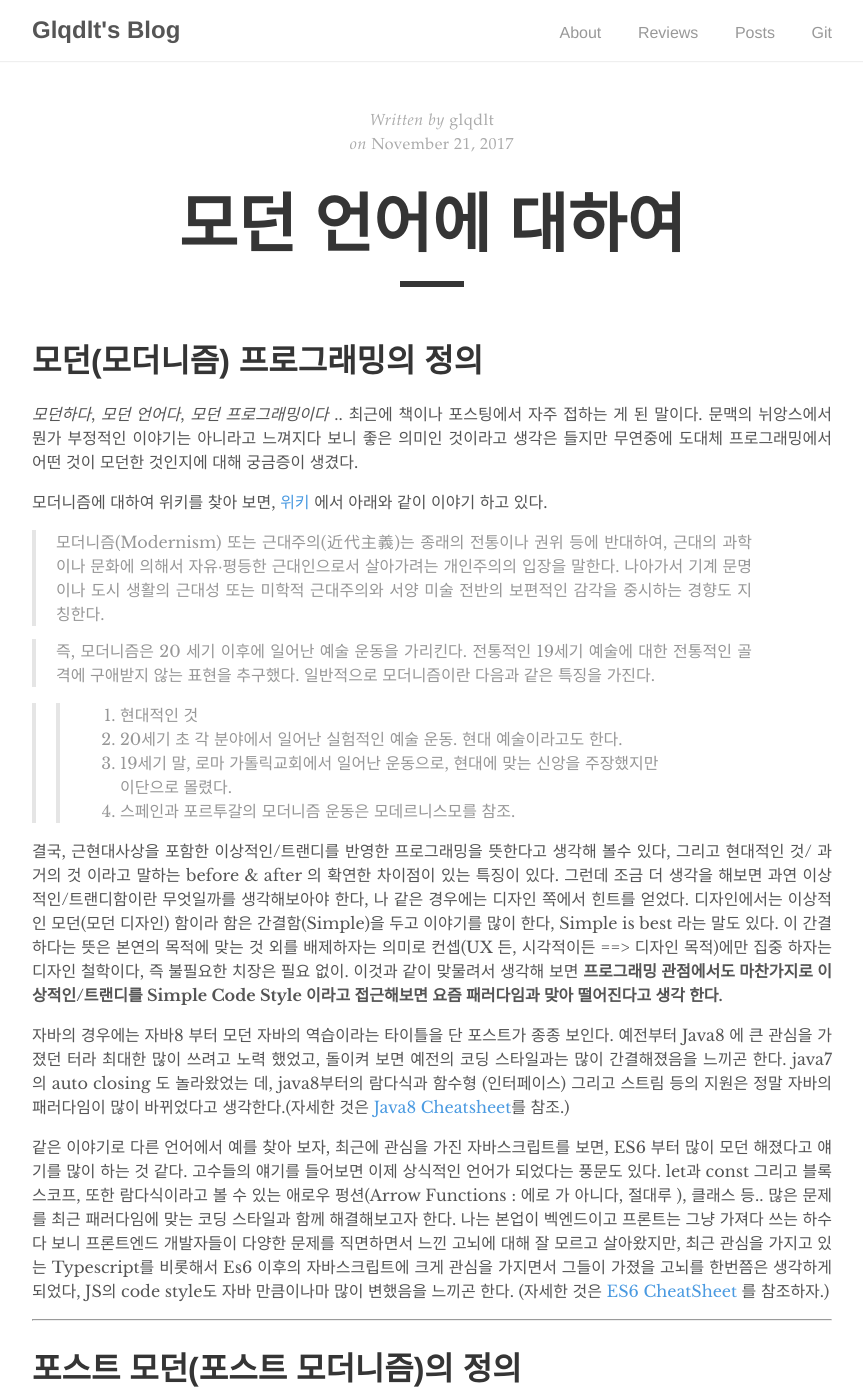
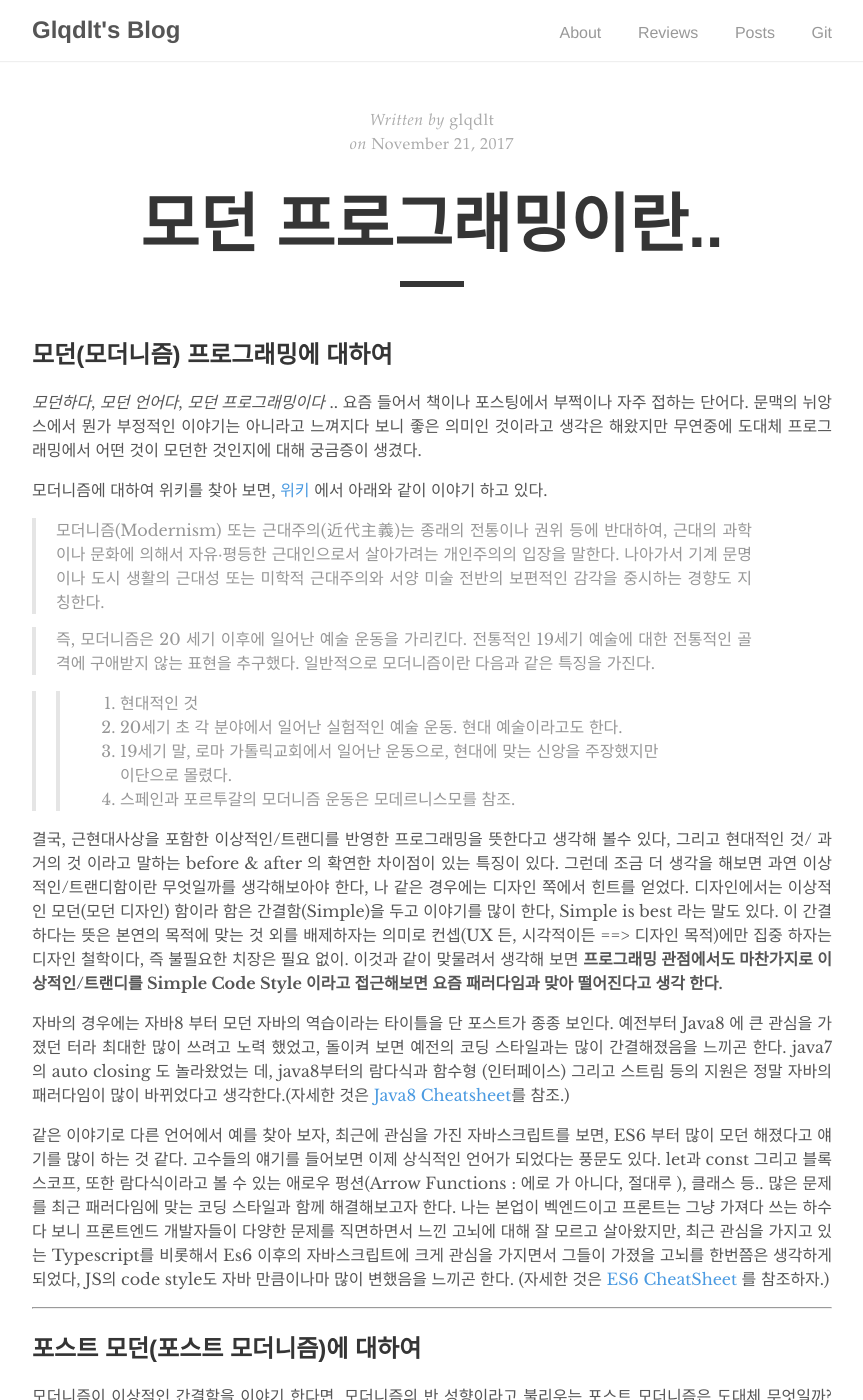
Before and after one commit to glqdlt/glqdlt.github.io, a Jekyll site: the page built from _posts/2017-11-21-모던프로그래밍에대하여.md, in a window 1280 px wide and 1400 px high. Shown: the whole window, without its empty margins (208-1071 px from the left). Built offline with Jekyll 4.4.1, drawn with Linux system fonts in a browser that asks for light colours.

Commit message:
Posts layout 수정, 포스트 파일명 수정

```diff
--- a/_layouts/post.html
+++ b/_layouts/post.html
@@ -12,7 +12,7 @@
     {% endif %}
   </div>
 
-  <h1 class="post-title">{{ page.title }}</h1>
+  <h2 class="post-title">{{ page.title }}</h2>
   <div class="post-line"></div>
 
   {{ content }}
--- a/_posts/2017-11-21-모던언어에대하여.md
+++ b/_posts/2017-11-21-모던프로그래밍에대하여.md
@@ -1,12 +1,12 @@
 ---
 layout: post
-title:  "모던 언어에 대하여"
+title:  "모던 프로그래밍이란.."
 author: "glqdlt"
 ---
 
-# 모던(모더니즘) 프로그래밍의 정의
+## 모던(모더니즘) 프로그래밍에 대하여
 
-*모던하다*, *모던 언어다*, *모던 프로그래밍이다* .. 최근에 책이나 포스팅에서 자주 접하는 게 된 말이다. 문맥의 뉘앙스에서 뭔가 부정적인 이야기는 아니라고 느껴지다 보니 좋은 의미인 것이라고 생각은 들지만 무연중에 도대체 프로그래밍에서 어떤 것이 모던한 것인지에 대해 궁금증이 생겼다.
+*모던하다*, *모던 언어다*, *모던 프로그래밍이다* .. 요즘 들어서 책이나 포스팅에서 부쩍이나 자주 접하는 단어다. 문맥의 뉘앙스에서 뭔가 부정적인 이야기는 아니라고 느껴지다 보니 좋은 의미인 것이라고 생각은 해왔지만 무연중에 도대체 프로그래밍에서 어떤 것이 모던한 것인지에 대해 궁금증이 생겼다.
 
 모더니즘에 대하여 위키를 찾아 보면, [위키](https://ko.wikipedia.org/wiki/%EB%AA%A8%EB%8D%94%EB%8B%88%EC%A6%98) 에서 아래와 같이 이야기 하고 있다.
 
@@ -27,7 +27,7 @@
 
 -----
 
-# 포스트 모던(포스트 모더니즘)의 정의
+## 포스트 모던(포스트 모더니즘)에 대하여
 
 모더니즘이 이상적인 간결함을 이야기 한다면, 모더니즘의 반 성향이라고 불리우는 포스트 모더니즘은 도대체 무엇일까? [나무위키](https://namu.wiki/w/%ED%8F%AC%EC%8A%A4%ED%8A%B8%EB%AA%A8%EB%8D%94%EB%8B%88%EC%A6%98) 에서는 아래와 같이 이야기 하고 있다.
 
```
